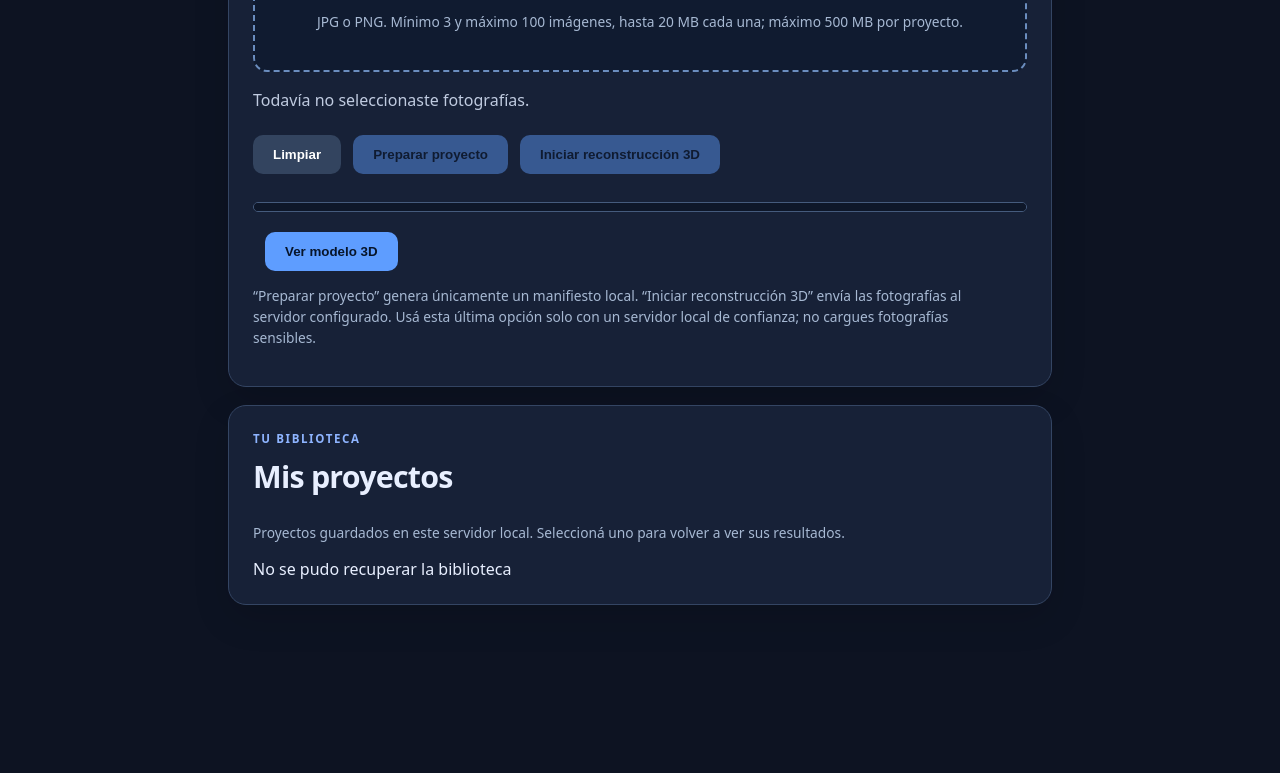
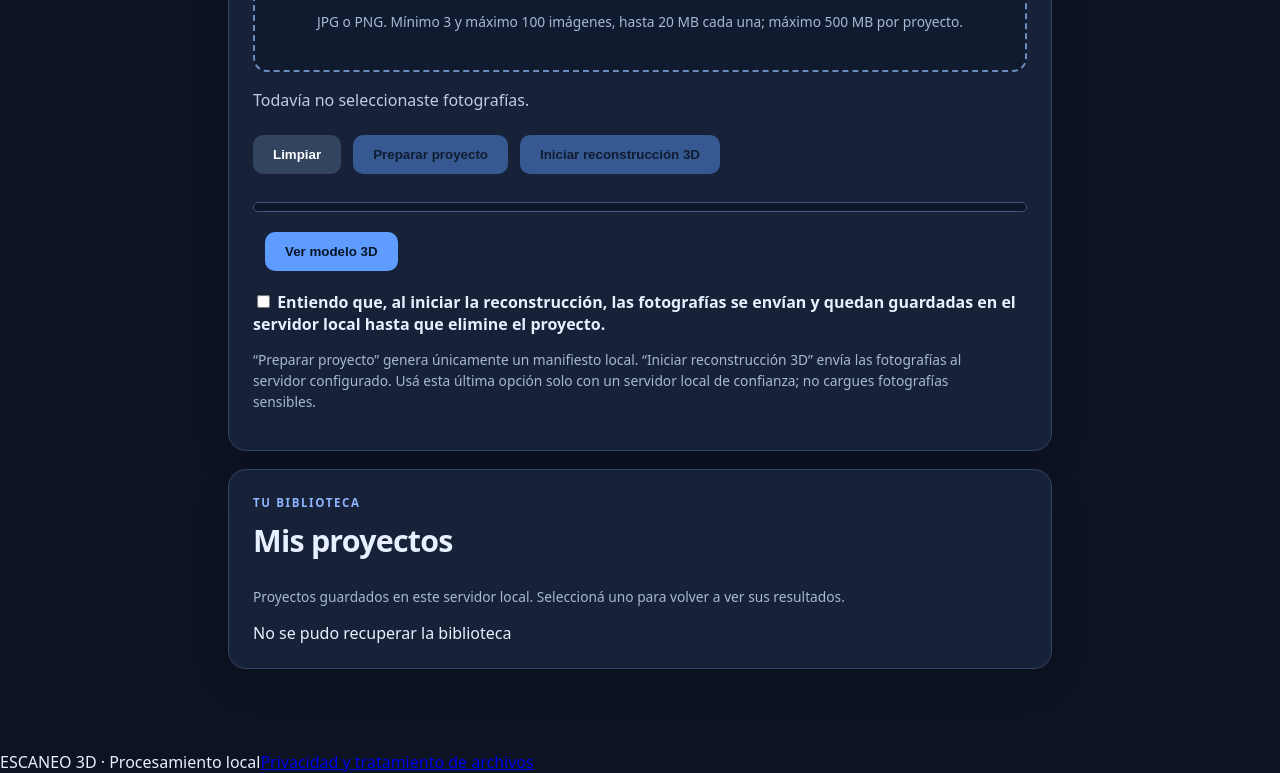
Before and after one commit to luis-mae/escaneo-3d, a plain HTML site: page web/index.html in a window 1280 px wide. Shown: the part 1431-2204 px from the top of the page. Before the commit the page ends 2118 px from the top, so only its background shows below. Drawn offline with Linux system fonts and the light colour scheme; no server answers.

Commit message:
Incorporar consentimiento explícito antes de enviar fotografías

```diff
--- a/web/index.html
+++ b/web/index.html
@@ -54,7 +54,7 @@
       <p id="estado" role="status" aria-live="polite">Todavía no seleccionaste fotografías.</p>
       <ul id="lista" class="lista" aria-label="Fotos seleccionadas"></ul>
       <div class="acciones"><button id="limpiar" type="button" class="secundario">Limpiar</button><button id="preparar" type="button" disabled>Preparar proyecto</button></div>
-      <p class="ayuda">“Preparar proyecto” genera únicamente un manifiesto local. “Iniciar reconstrucción 3D” envía las fotografías al servidor configurado. Usá esta última opción solo con un servidor local de confianza; no cargues fotografías sensibles.</p>
+      <label class="consentimiento"><input id="consentir-subida" type="checkbox"> Entiendo que, al iniciar la reconstrucción, las fotografías se envían y quedan guardadas en el servidor local hasta que elimine el proyecto.</label><p class="ayuda">“Preparar proyecto” genera únicamente un manifiesto local. “Iniciar reconstrucción 3D” envía las fotografías al servidor configurado. Usá esta última opción solo con un servidor local de confianza; no cargues fotografías sensibles.</p>
     </section>
     <section id="resultado" class="tarjeta" hidden aria-live="polite"><h2>Proyecto preparado</h2><p id="resumen"></p><button id="descargar" type="button">Descargar manifiesto JSON</button><p class="ayuda">El manifiesto contiene nombres y tamaños, no las fotografías. No es un modelo 3D ni ejecuta la reconstrucción.</p></section>
   <section id="mis-proyectos" class="tarjeta" aria-labelledby="titulo-proyectos"><p class="numero-etapa">TU BIBLIOTECA</p>
@@ -87,6 +87,7 @@
     <p id="estado-exportacion" role="status" aria-live="polite"></p>
   </section>
   </main>
+  <footer class="pie"><span>ESCANEO 3D · Procesamiento local</span><a href="./privacidad.html">Privacidad y tratamiento de archivos</a></footer>
   <script src="./visor.js" defer></script>
   <script src="./app.js" defer></script>
 </body>
```
